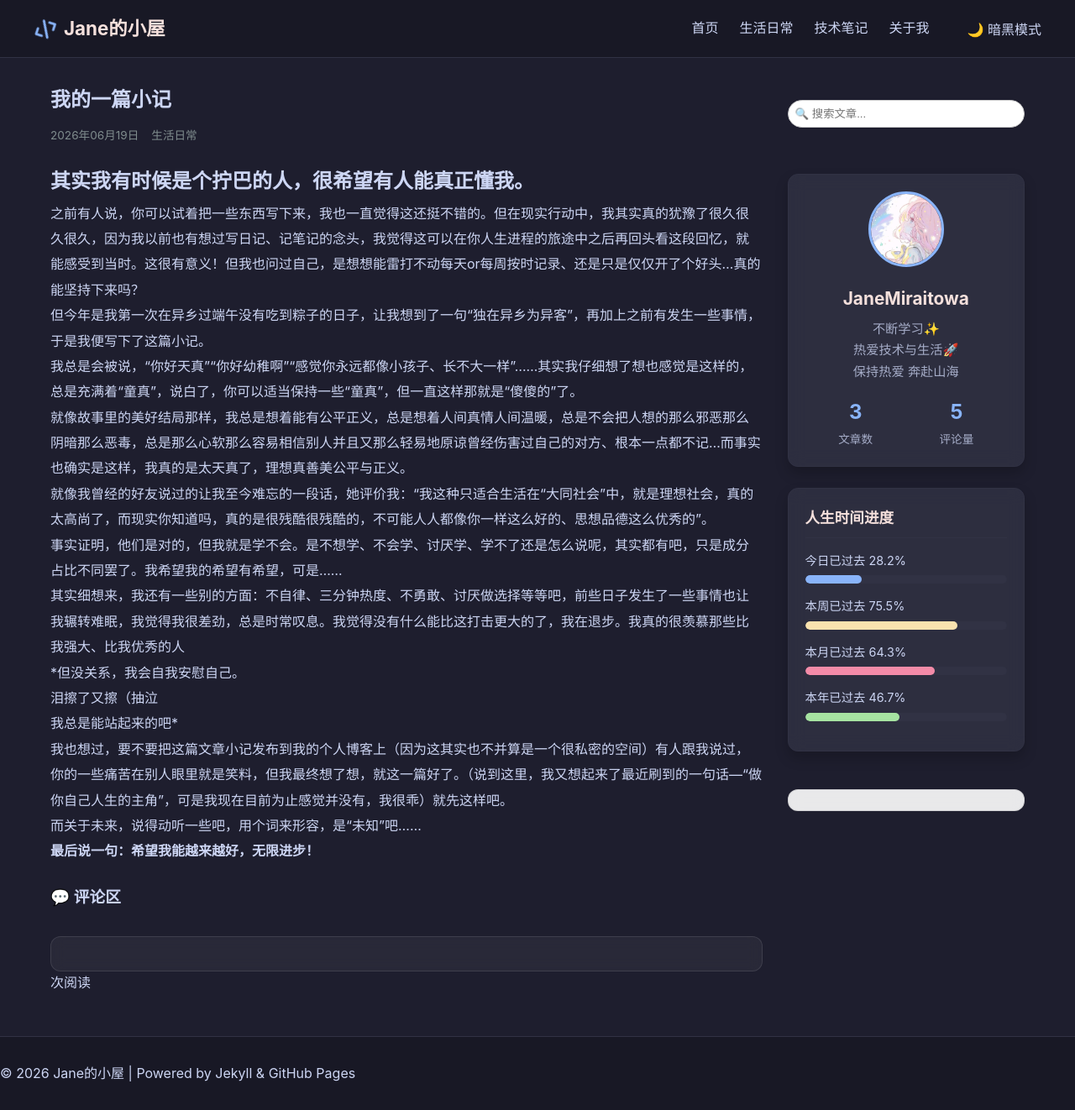
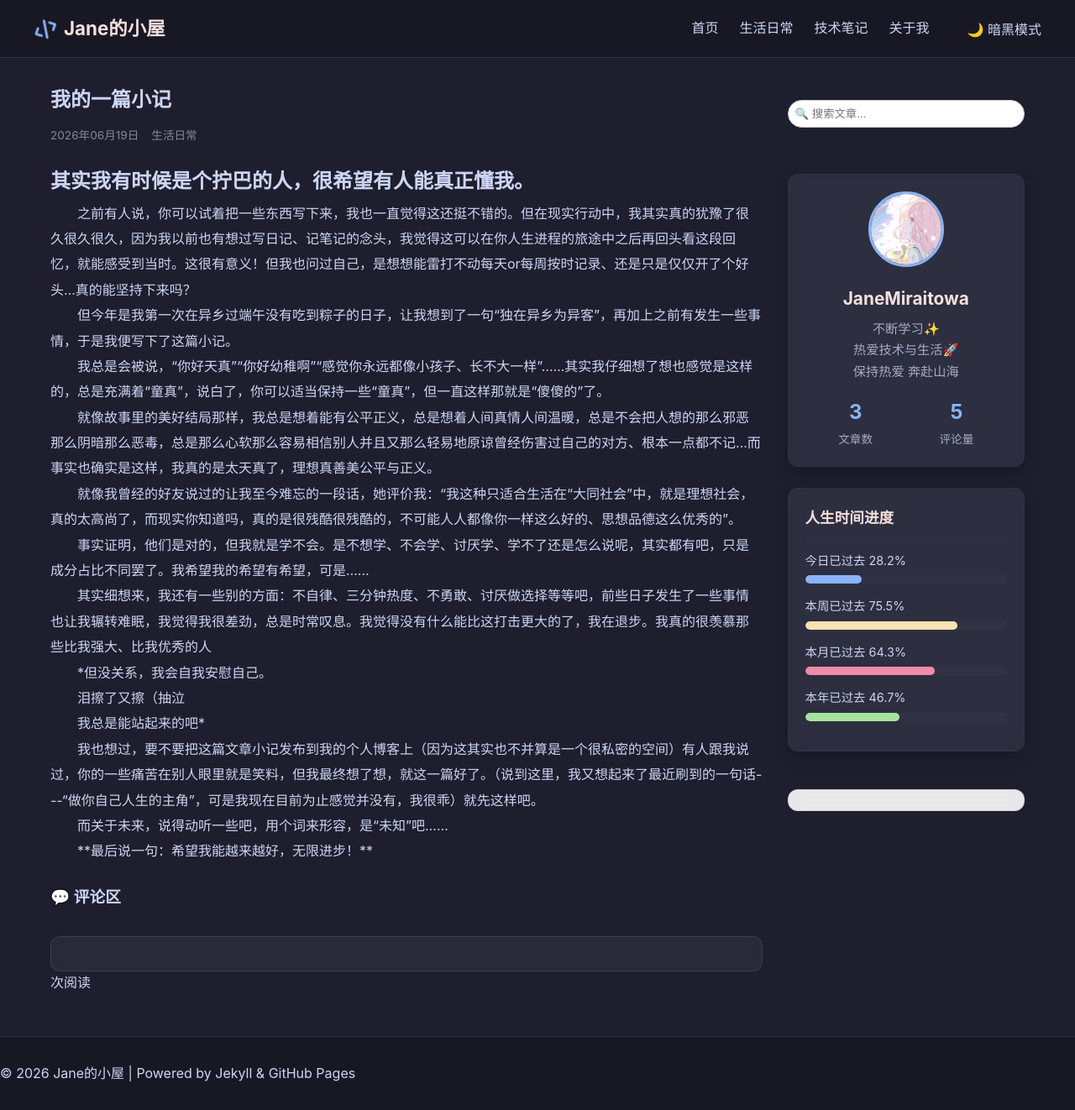
Before and after one commit to JaneMiraitowa/JaneMiraitowa.github.io, a Jekyll site: the page built from _posts/2026-06-19-我的一篇小记.md, in a window 1280 px wide and 1322 px high. Shown: the whole window at 84% size. Built offline with Jekyll 4.4.1, drawn with Linux system fonts in a browser that asks for light colours; comment, search, counter and statistics services are not loaded.

Commit message:
Update 2026-06-19-我的一篇小记.md

```diff
--- a/_posts/2026-06-19-我的一篇小记.md
+++ b/_posts/2026-06-19-我的一篇小记.md
@@ -9,40 +9,40 @@ cover: /assets/images/pic1.jpg
 ## 其实我有时候是个拧巴的人，很希望有人能真正懂我。
 
 
-   之前有人说，你可以试着把一些东西写下来，我也一直觉得这还挺不错的。但在现实行动中，我其实真的犹豫了很久很久很久，因为我以前也有想过写日记、记笔记的念头，我觉得这可以在你人生进程的旅途中之后再回头看这段回忆，就能感受到当时。这很有意义！但我也问过自己，是想想能雷打不动每天or每周按时记录、还是只是仅仅开了个好头…真的能坚持下来吗？
+<p style="text-indent:2em;">之前有人说，你可以试着把一些东西写下来，我也一直觉得这还挺不错的。但在现实行动中，我其实真的犹豫了很久很久很久，因为我以前也有想过写日记、记笔记的念头，我觉得这可以在你人生进程的旅途中之后再回头看这段回忆，就能感受到当时。这很有意义！但我也问过自己，是想想能雷打不动每天or每周按时记录、还是只是仅仅开了个好头…真的能坚持下来吗？</p>
 
 
-   但今年是我第一次在异乡过端午没有吃到粽子的日子，让我想到了一句“独在异乡为异客”，再加上之前有发生一些事情，于是我便写下了这篇小记。
+<p style="text-indent:2em;">但今年是我第一次在异乡过端午没有吃到粽子的日子，让我想到了一句“独在异乡为异客”，再加上之前有发生一些事情，于是我便写下了这篇小记。</p>
 
 
-   我总是会被说，“你好天真”“你好幼稚啊”“感觉你永远都像小孩子、长不大一样”……其实我仔细想了想也感觉是这样的，总是充满着“童真”，说白了，你可以适当保持一些“童真”，但一直这样那就是“傻傻的”了。
+<p style="text-indent:2em;">我总是会被说，“你好天真”“你好幼稚啊”“感觉你永远都像小孩子、长不大一样”……其实我仔细想了想也感觉是这样的，总是充满着“童真”，说白了，你可以适当保持一些“童真”，但一直这样那就是“傻傻的”了。</p>
 
 
-   就像故事里的美好结局那样，我总是想着能有公平正义，总是想着人间真情人间温暖，总是不会把人想的那么邪恶那么阴暗那么恶毒，总是那么心软那么容易相信别人并且又那么轻易地原谅曾经伤害过自己的对方、根本一点都不记…而事实也确实是这样，我真的是太天真了，理想真善美公平与正义。
+<p style="text-indent:2em;">就像故事里的美好结局那样，我总是想着能有公平正义，总是想着人间真情人间温暖，总是不会把人想的那么邪恶那么阴暗那么恶毒，总是那么心软那么容易相信别人并且又那么轻易地原谅曾经伤害过自己的对方、根本一点都不记…而事实也确实是这样，我真的是太天真了，理想真善美公平与正义。</p>
 
 
-   就像我曾经的好友说过的让我至今难忘的一段话，她评价我：“我这种只适合生活在“大同社会”中，就是理想社会，真的太高尚了，而现实你知道吗，真的是很残酷很残酷的，不可能人人都像你一样这么好的、思想品德这么优秀的”。
+<p style="text-indent:2em;">就像我曾经的好友说过的让我至今难忘的一段话，她评价我：“我这种只适合生活在“大同社会”中，就是理想社会，真的太高尚了，而现实你知道吗，真的是很残酷很残酷的，不可能人人都像你一样这么好的、思想品德这么优秀的”。</p>
 
 
-   事实证明，他们是对的，但我就是学不会。是不想学、不会学、讨厌学、学不了还是怎么说呢，其实都有吧，只是成分占比不同罢了。我希望我的希望有希望，可是……
+<p style="text-indent:2em;">事实证明，他们是对的，但我就是学不会。是不想学、不会学、讨厌学、学不了还是怎么说呢，其实都有吧，只是成分占比不同罢了。我希望我的希望有希望，可是……</p>
 
 
-   其实细想来，我还有一些别的方面：不自律、三分钟热度、不勇敢、讨厌做选择等等吧，前些日子发生了一些事情也让我辗转难眠，我觉得我很差劲，总是时常叹息。我觉得没有什么能比这打击更大的了，我在退步。我真的很羡慕那些比我强大、比我优秀的人
+<p style="text-indent:2em;">其实细想来，我还有一些别的方面：不自律、三分钟热度、不勇敢、讨厌做选择等等吧，前些日子发生了一些事情也让我辗转难眠，我觉得我很差劲，总是时常叹息。我觉得没有什么能比这打击更大的了，我在退步。我真的很羡慕那些比我强大、比我优秀的人</p>
 
 
-   *但没关系，我会自我安慰自己。
+<p style="text-indent:2em;">*但没关系，我会自我安慰自己。</p>
 
 
-   泪擦了又擦（抽泣
+<p style="text-indent:2em;">泪擦了又擦（抽泣</p>
 
 
-   我总是能站起来的吧*
+<p style="text-indent:2em;">我总是能站起来的吧*</p>
 
 
-   我也想过，要不要把这篇文章小记发布到我的个人博客上（因为这其实也不并算是一个很私密的空间）有人跟我说过，你的一些痛苦在别人眼里就是笑料，但我最终想了想，就这一篇好了。（说到这里，我又想起来了最近刷到的一句话---“做你自己人生的主角”，可是我现在目前为止感觉并没有，我很乖）就先这样吧。
+<p style="text-indent:2em;">我也想过，要不要把这篇文章小记发布到我的个人博客上（因为这其实也不并算是一个很私密的空间）有人跟我说过，你的一些痛苦在别人眼里就是笑料，但我最终想了想，就这一篇好了。（说到这里，我又想起来了最近刷到的一句话---“做你自己人生的主角”，可是我现在目前为止感觉并没有，我很乖）就先这样吧。</p>
 
 
-   而关于未来，说得动听一些吧，用个词来形容，是“未知”吧……
+<p style="text-indent:2em;">而关于未来，说得动听一些吧，用个词来形容，是“未知”吧……</p>
 
 
-   **最后说一句：希望我能越来越好，无限进步！**
+<p style="text-indent:2em;">**最后说一句：希望我能越来越好，无限进步！**</p>
```
